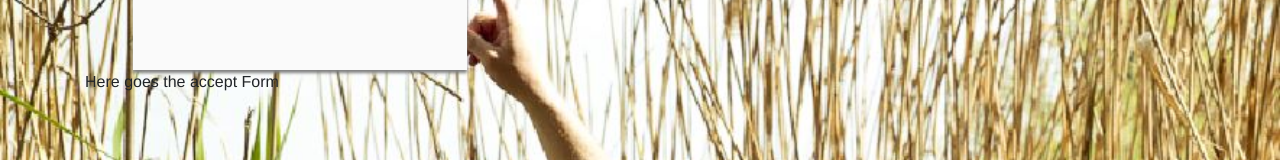
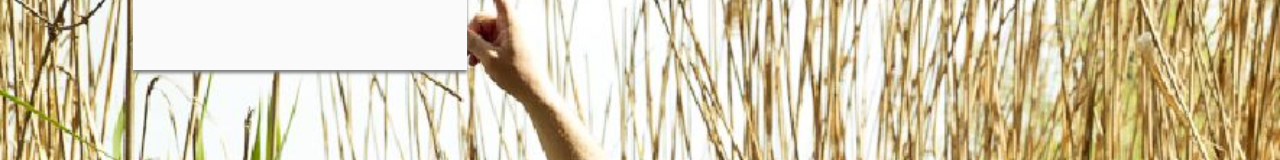
Before and after one commit to gregbreche/test-blade, a React (Create React App) app: page / in a window 1280 px wide. Shown: the part 401-561 px from the top of the page. Built offline with nearby package versions, Linux system fonts and the light colour scheme.

Commit message:
Refacto for accept form done

```diff
--- a/src/AcceptButton.js
+++ b/src/AcceptButton.js
@@ -4,52 +4,31 @@ import { Container, Row, Col } from 'reactstrap';
 class AcceptModal extends React.Component {
     constructor(props) {
         super(props);
-        this.state = {
-            formHidden: true
-        };
         this.toggle = this.toggle.bind(this);
     }
 
     toggle() {
-        this.setState({
-            formHidden: !this.state.formHidden
-        });
         this.props.handler();
     }
 
     render() {
-
-        let style = {
-            display: 'block',
-        };
-
-        if( this.state.formHidden ) {
-            style = {
-                display: 'none',
-            };
-        } else {
-            style = {
-                display: 'block',
-            };
-        }
 
         return (
             <div id="acceptForm">
                 <button onClick={this.toggle} id="accept">
                     Accepter
                 </button>
-
-                <Container style={style}>
-                    <Row>
-                        <Col>
-                            <p>Banane</p>
-                        </Col>
-                    </Row>
-                </Container>
-
             </div>
         );
     }
 }
 
 export default AcceptModal;
+
+/*<Container style={style}>
+                    <Row>
+                        <Col>
+                            <p>Banane</p>
+                        </Col>
+                    </Row>
+                </Container>*/
--- a/src/App.js
+++ b/src/App.js
@@ -26,7 +26,7 @@ class App extends Component {
               <BackgroundImage blurred={this.state.blurredBackground}/>
               <div id="content">
                   <TopNavBar />
-                  <QuestionForm handler={this.handler} />
+                  <QuestionForm handler={this.handler} blurredBackground={this.state.blurredBackground} />
               </div>
           </div>
       );
--- a/src/QuestionForm.js
+++ b/src/QuestionForm.js
@@ -14,6 +14,22 @@ export default class QuestionForm extends React.Component {
     }
 
     render() {
+
+        let style = {
+            display: 'block',
+        };
+
+        if(this.props.blurredBackground) {
+            style = {
+                display: 'block',
+            };
+        } else {
+            style = {
+                display: 'none',
+            };
+        }
+
+
         return (
             <Container>
                 <Row id="mainRow">
@@ -35,7 +51,7 @@ export default class QuestionForm extends React.Component {
                     </Col>
                 </Row>
 
-                <Row>
+                <Row id="acceptForm" style={style}>
                     <Col>
                         Here goes the accept Form
                     </Col>
```
